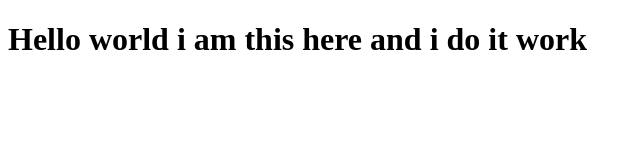
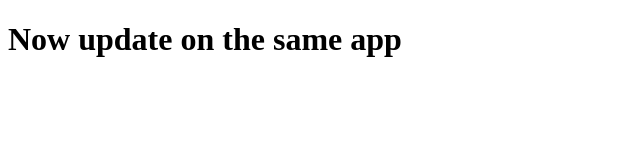
Before and after one commit to JunaidKhanNiazii/CloudAssignment4, a website: page index.html in a window 1280 px wide. Shown: the whole page, without its empty margins (0-642 px from the left). Drawn offline with Linux system fonts and the light colour scheme.

Commit message:
same app

```diff
--- a/index.html
+++ b/index.html
@@ -6,6 +6,6 @@
     <title>Document</title>
 </head>
 <body>
-    <h1>Hello world  i am this  here and i do it work  </h1>
+    <h1>Now update on the same app  </h1>
 </body>
 </html>
```
